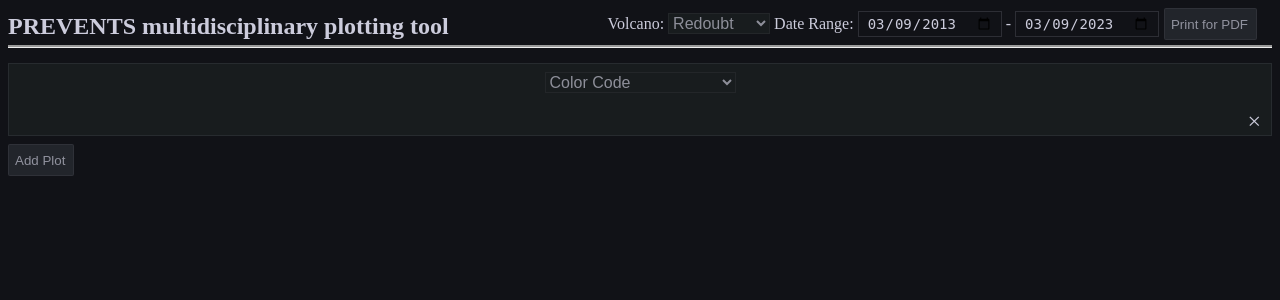
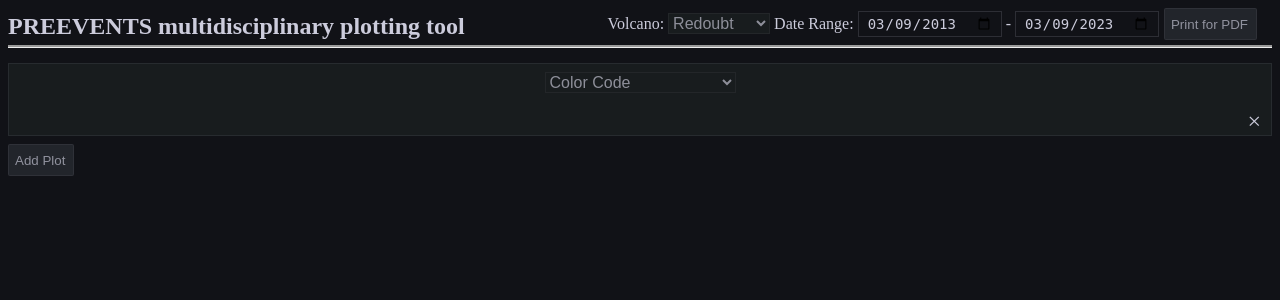
Before and after one commit to ibrewster/multiplot, a Flask app: page / in a window 1280 px wide. Shown: the top 300 px of the page. Run offline with Flask 2, Linux system fonts and the light colour scheme; data that the repository does not hold is empty; some libraries are stand-ins or nearby versions.

Commit message:
Fix spelling of PREEVENTS on html page

```diff
--- a/PREEVENTSWeb/templates/index.html
+++ b/PREEVENTSWeb/templates/index.html
@@ -15,7 +15,7 @@
 </head>
 <body>
     <div id="header">
-        <h2>PREVENTS multidisciplinary plotting tool</h2>
+        <h2>PREEVENTS multidisciplinary plotting tool</h2>
         <div>
             Volcano: <select id="volcano">
                 {% for volc in volcanoes %}
```
